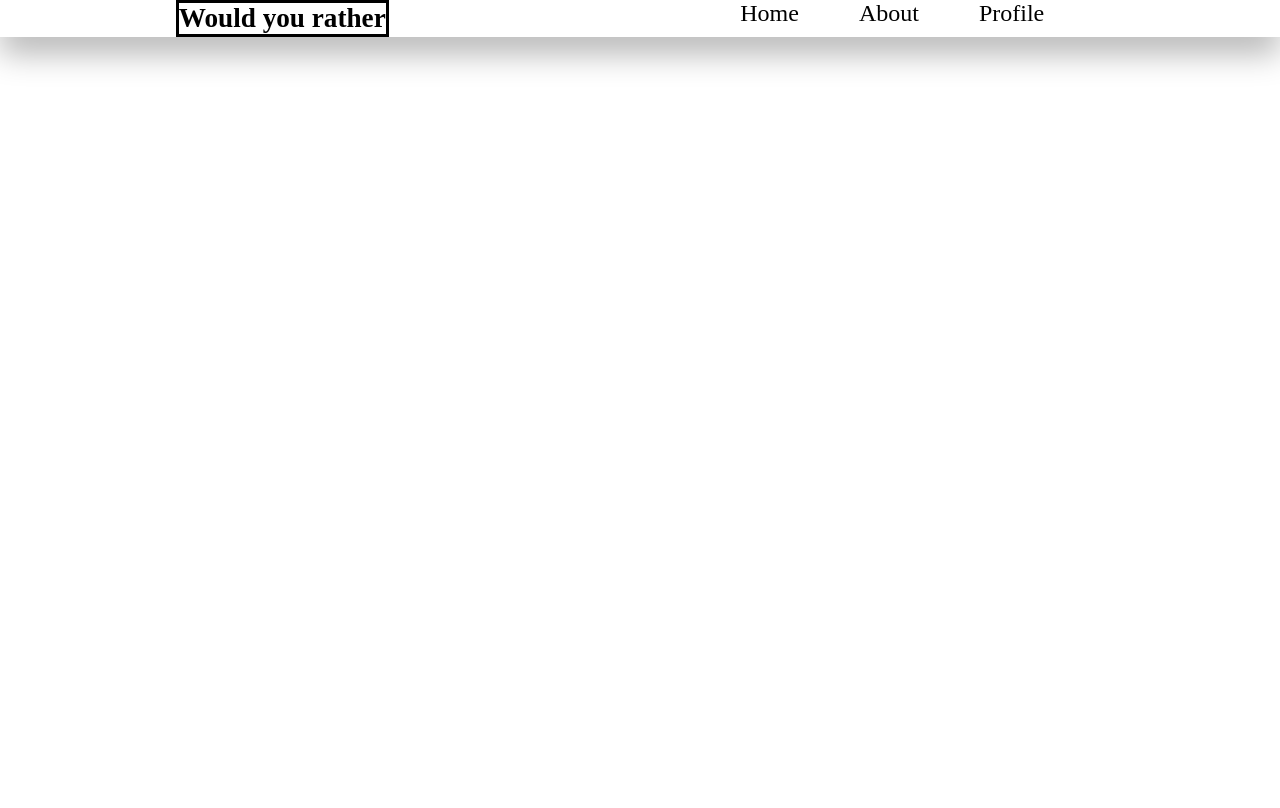
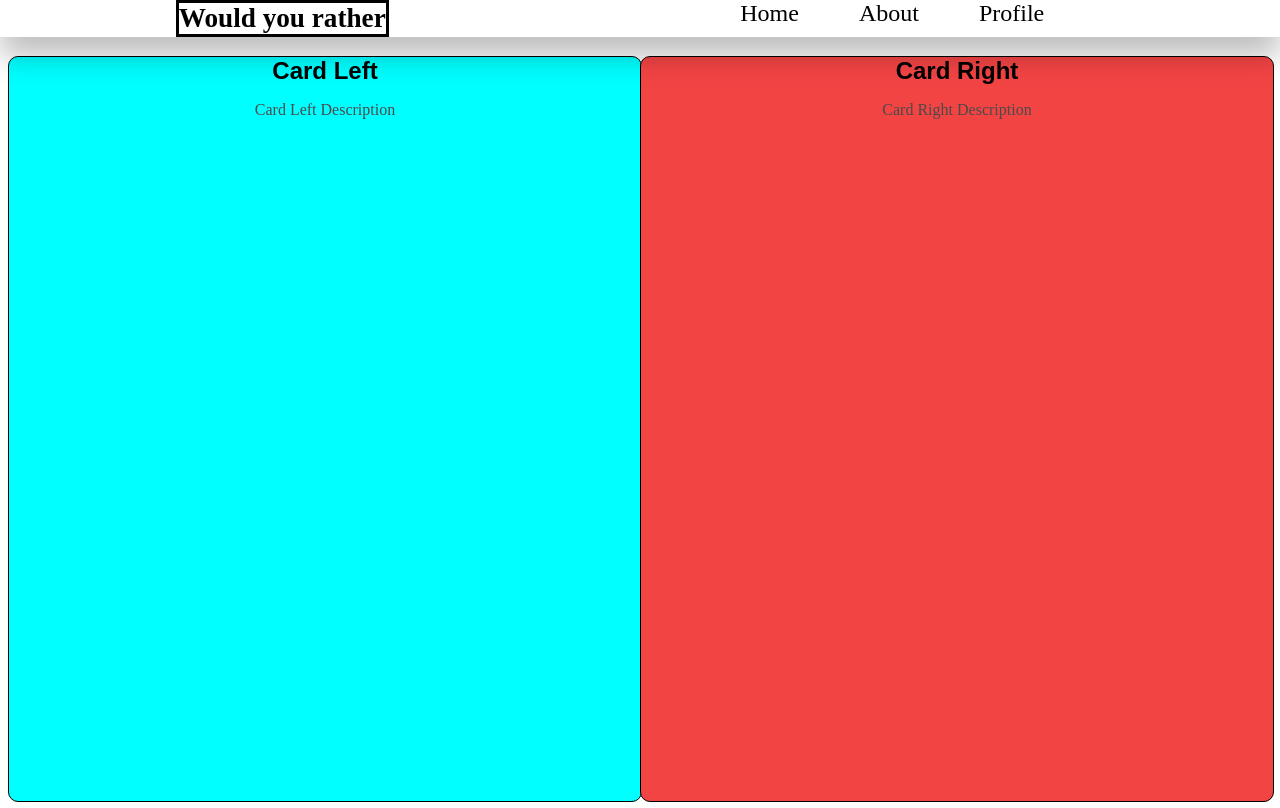
Before and after one commit to cuongh1799/Would-You-Rather-Anime, a React (Vite) app: page / in a window 1280 px wide. Built offline with nearby package versions, Linux system fonts and the light colour scheme.

Commit message:
fix uneven card size

```diff
--- /dev/null
+++ b/index.css
@@ -0,0 +1,124 @@
+.header-bar{
+    position: fixed;
+    top: 0;
+    left: 0;
+    display: flex;
+    justify-content: space-around;
+    width: 100vw;
+    box-shadow: 0 1rem 2rem rgba(0,0,0,.3);
+    -webkit-backdrop-filter: blur(10px) saturate(180%);
+    backdrop-filter: blur(10px) saturate(180%);
+    background-color: rgba(255, 255, 255, 0.42);
+}
+
+.header-logo{
+    border: solid;
+    /* border-color: white; */
+    font-weight: 800;
+    font-size: 1.7rem;
+    /* color: white; */
+    text-decoration: none;
+    /* background-color: black; */
+}
+
+.nav-bar a{
+    display: inline-block;
+    position: relative;
+    font-size: 1.5rem;
+    /* color:white; */
+    margin-right: 3.75rem;
+    font-weight: 400;
+    text-decoration: none;
+    /* background-color: black; */
+}
+
+.body{
+    padding-top: 3rem;
+    max-width: 100vw;
+    /* background-color: red; */
+    display: flex;
+}
+
+/* Left and Right body*/
+.left-body{
+    /* background-color: blue; */
+    width: 50vw;
+    height: 93vh;
+    justify-content: center;
+    justify-items: center;
+}
+
+.right-body{
+    /* background-color: red; */
+    width: 50vw;
+    height: 93vh;
+    justify-content: center;
+    justify-items: center;
+}
+
+/* Card left */
+
+.card-left{
+    border: 1px solid black;
+    border-radius: 10px;
+    /* padding: 20px;
+    margin: 10px; */
+    text-align: center;
+    display: inline-block;
+    width: 100%;
+    height: 100%;
+    background-color: aqua;
+}
+
+.card-left .card-img{
+    max-width: 60%;
+    height: auto;
+    border-radius: 50%;
+    border: 1px solid black;
+    margin-bottom: 10px;
+}
+
+
+
+.card-left .card-left-title{
+    font-family: Arial, Helvetica, sans-serif;
+    margin: 0;
+    color: rgb(0, 0, 0);
+}
+
+.card-left .card-left-description{
+    color: rgb(74, 74, 74);
+}
+
+/* Card right */
+.card-right{
+    border: 1px solid black;
+    border-radius: 10px;
+    /* padding: 20px;
+    margin: 10px; */
+    text-align: center;
+    display: inline-block;
+    width: 100%;
+    height: 100%;
+    background-color: rgb(243, 68, 68);
+}
+
+.card-right .card-right-img{
+    max-width: 60%;
+    height: auto;
+    border-radius: 50%;
+    border: 1px solid black;
+    margin-bottom: 10px;
+}
+
+
+
+.card-right .card-right-title{
+    font-family: Arial, Helvetica, sans-serif;
+    margin: 0;
+    color: rgb(0, 0, 0);
+}
+
+.card-right .card-right-description{
+    color: rgb(74, 74, 74);
+}
--- a/src/App.jsx
+++ b/src/App.jsx
@@ -1,12 +1,22 @@
-import Header from "./Components/Header"
+import CardLeft from "./Components/CardLeft";
+import CardRight from "./Components/CardRight";
+import Header from "./Components/Header";
 // import ChoiceButton from "./Components/ChoiceButton"
 
 function App() {
   return (
     <>
-    <Header />
+      <Header />
+      <div className="body">
+        <span className="left-body">
+          <CardLeft />
+        </span>
+        <span className="right-body">
+          <CardRight />
+        </span>
+      </div>
     </>
-  )
+  );
 }
 
-export default App
+export default App;
--- a/src/CSS/Header-css.css
+++ /dev/null
@@ -1,33 +0,0 @@
-.header-bar{
-    position: fixed;
-    top: 0;
-    left: 0;
-    display: flex;
-    justify-content: space-around;
-    width: 100vw;
-    box-shadow: 0 1rem 2rem rgba(0,0,0,.3);
-    -webkit-backdrop-filter: blur(10px) saturate(180%);
-    backdrop-filter: blur(10px) saturate(180%);
-    background-color: rgba(255, 255, 255, 0.42);
-}
-
-.header-logo{
-    border: solid;
-    /* border-color: white; */
-    font-weight: 800;
-    font-size: 1.7rem;
-    /* color: white; */
-    text-decoration: none;
-    /* background-color: black; */
-}
-
-.nav-bar a{
-    display: inline-block;
-    position: relative;
-    font-size: 1.5rem;
-    /* color:white; */
-    margin-right: 3.75rem;
-    font-weight: 400;
-    text-decoration: none;
-    /* background-color: black; */
-}
--- /dev/null
+++ b/src/Components/CardLeft.jsx
@@ -0,0 +1,12 @@
+function CardLeft(){
+    return(
+        <div className="card-left">
+            {/* <img className="card-img" src={pfp} alt="Twitch Chatter pfp"></img> */}
+            <h2 className='card-left-title'>Card Left</h2>
+            <p className='card-left-description'>Card Left Description</p>
+        </div>
+
+    )
+}
+
+export default CardLeft
--- /dev/null
+++ b/src/Components/CardRight.jsx
@@ -0,0 +1,12 @@
+function CardRight(){
+    return(
+        <div className="card-right">
+            {/* <img className="card-img" src={pfp} alt="Twitch Chatter pfp"></img> */}
+            <h2 className='card-right-title'>Card Right</h2>
+            <p className='card-right-description'>Card Right Description</p>
+        </div>
+
+    )
+}
+
+export default CardRight
--- a/src/Components/Header.jsx
+++ b/src/Components/Header.jsx
@@ -1,5 +1,3 @@
-import '../CSS/Header-css.css'
-
 function Header(){
     return(
         <header className="header-bar">
--- a/src/main.jsx
+++ b/src/main.jsx
@@ -1,6 +1,8 @@
 import { StrictMode } from 'react'
 import { createRoot } from 'react-dom/client'
 import App from './App.jsx'
+import '../index.css'
+import CardLeft from './Components/CardLeft.jsx'
 
 createRoot(document.getElementById('root')).render(
   <StrictMode>
```
Also changed, not shown: src/Components/ChoiceButton.jsx (deleted, +0 -7 lines).
